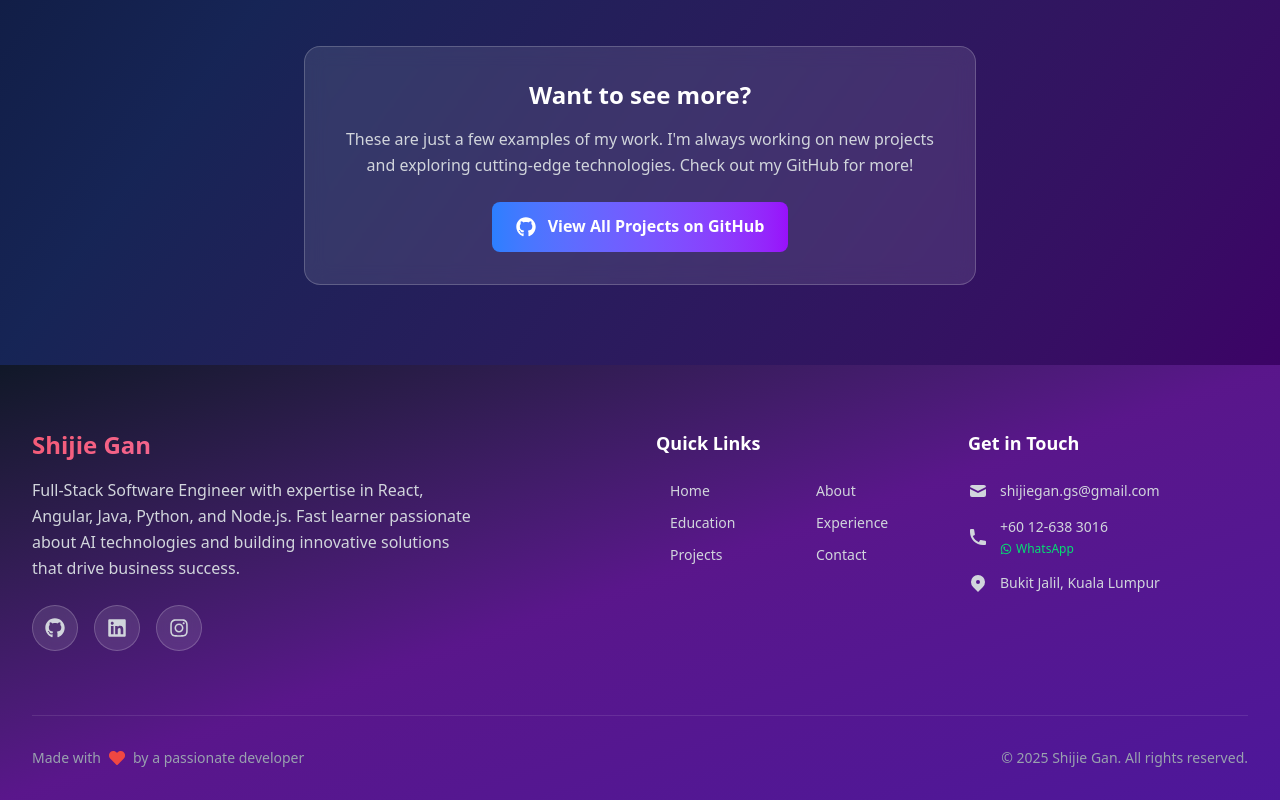
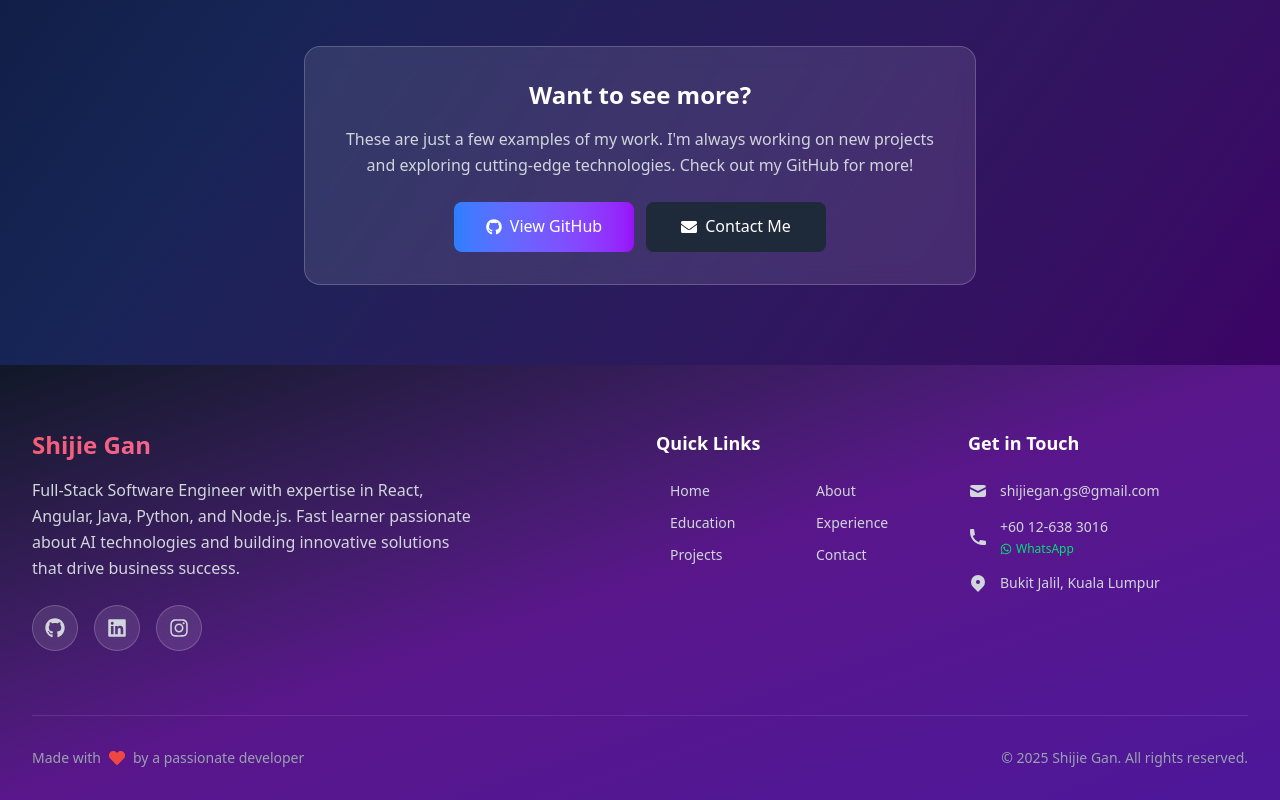
Before and after one commit to sgan0420/portfolio, a Next.js app: page /projects in a window 1280 px wide. Shown: the part 1421-2221 px from the top of the page. Built offline with nearby package versions, Linux system fonts and the light colour scheme.

Commit message:
see more CTA

```diff
--- a/src/app/projects/page.tsx
+++ b/src/app/projects/page.tsx
@@ -3,7 +3,7 @@
 import { motion } from "framer-motion";
 import Link from "next/link";
 import { HiCode } from "react-icons/hi";
-import { FaReact, FaNodeJs, FaPython, FaJava, FaGithub, FaDatabase, FaBrain, FaGamepad } from "react-icons/fa";
+import { FaReact, FaNodeJs, FaPython, FaJava, FaGithub, FaDatabase, FaBrain, FaGamepad, FaEnvelope } from "react-icons/fa";
 import { SiTypescript, SiNextdotjs, SiTailwindcss, SiMongodb, SiFlask, SiOpenai, SiNumpy, SiHtml5, SiCss3, SiReactivex } from "react-icons/si";
 
 const Projects = () => {
@@ -216,17 +216,29 @@ const Projects = () => {
                 These are just a few examples of my work. I'm always working on new projects
                 and exploring cutting-edge technologies. Check out my GitHub for more!
               </p>
+              <div className="flex flex-col sm:flex-row gap-3 justify-center items-stretch">
                 <motion.a
                   href="https://github.com/sgan0420"
                   target="_blank"
                   rel="noopener noreferrer"
-                whileHover={{ scale: 1.05 }}
-                whileTap={{ scale: 0.95 }}
-                className="inline-flex items-center gap-3 px-6 py-3 bg-gradient-to-r from-blue-500 to-purple-600 text-white font-semibold rounded-lg hover:shadow-lg hover:shadow-blue-500/25 transition-all duration-300"
+                  whileHover={{ scale: 1.02 }}
+                  whileTap={{ scale: 0.98 }}
+                  className="flex items-center justify-center gap-2 px-5 py-3 bg-gradient-to-r from-blue-500 to-purple-600 text-white font-medium rounded-lg hover:shadow-lg hover:shadow-blue-500/25 transition-all duration-300 flex-1 sm:flex-none sm:min-w-[180px]"
                 >
-                <FaGithub className="w-5 h-5" />
-                View All Projects on GitHub
+                  <FaGithub className="w-4 h-4" />
+                  View GitHub
                 </motion.a>
+                <Link href="/contact" className="flex-1 sm:flex-none">
+                  <motion.button
+                    whileHover={{ scale: 1.02 }}
+                    whileTap={{ scale: 0.98 }}
+                    className="flex items-center justify-center gap-2 px-5 py-3 bg-gray-800 text-white font-medium rounded-lg hover:bg-gray-700 hover:shadow-lg transition-all duration-300 cursor-pointer w-full sm:min-w-[180px]"
+                  >
+                    <FaEnvelope className="w-4 h-4" />
+                    Contact Me
+                  </motion.button>
+                </Link>
+              </div>
             </div>
           </motion.div>
         </motion.div>
```
Lines whose indentation alone changed are shown as unchanged.
